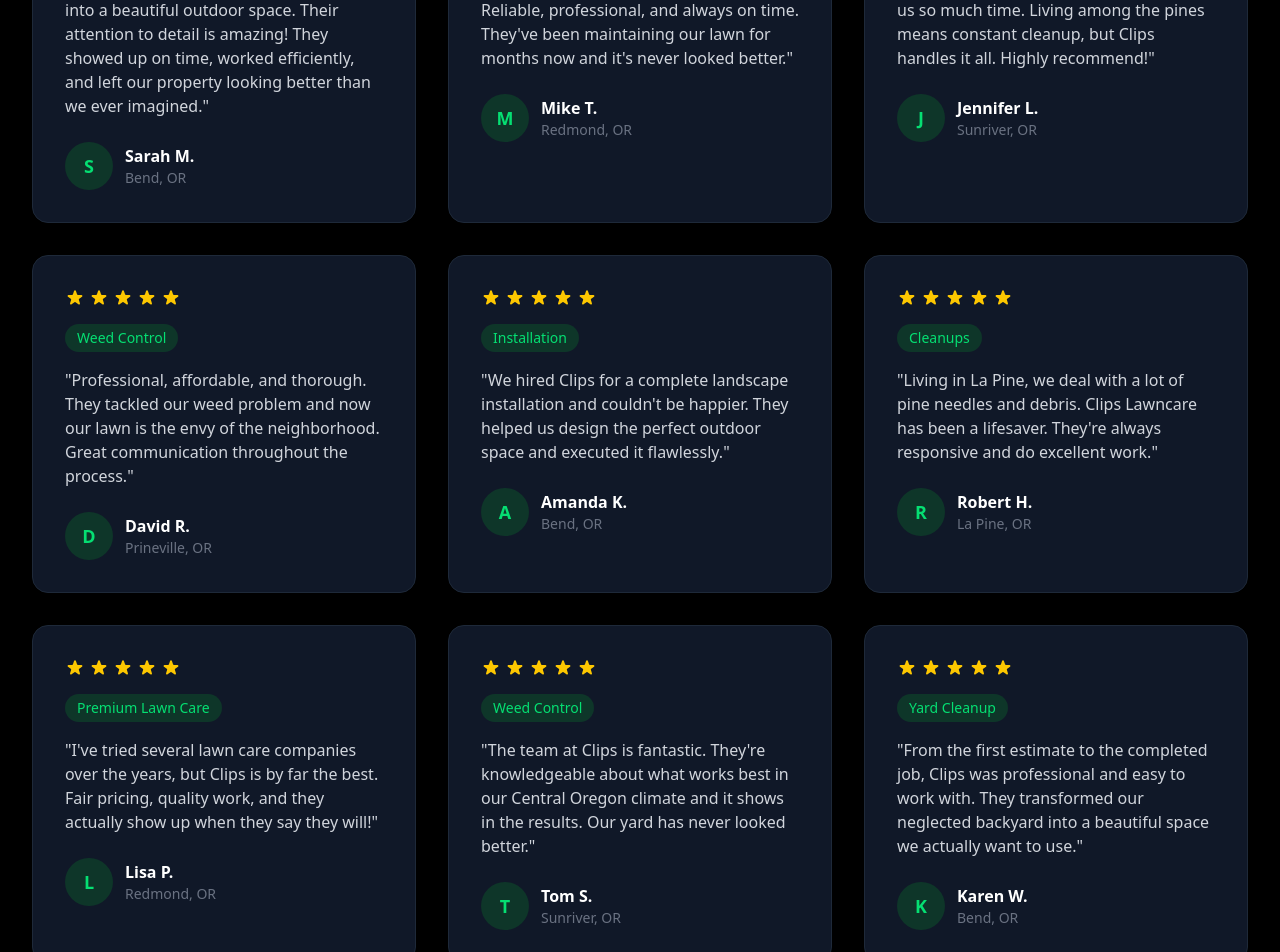
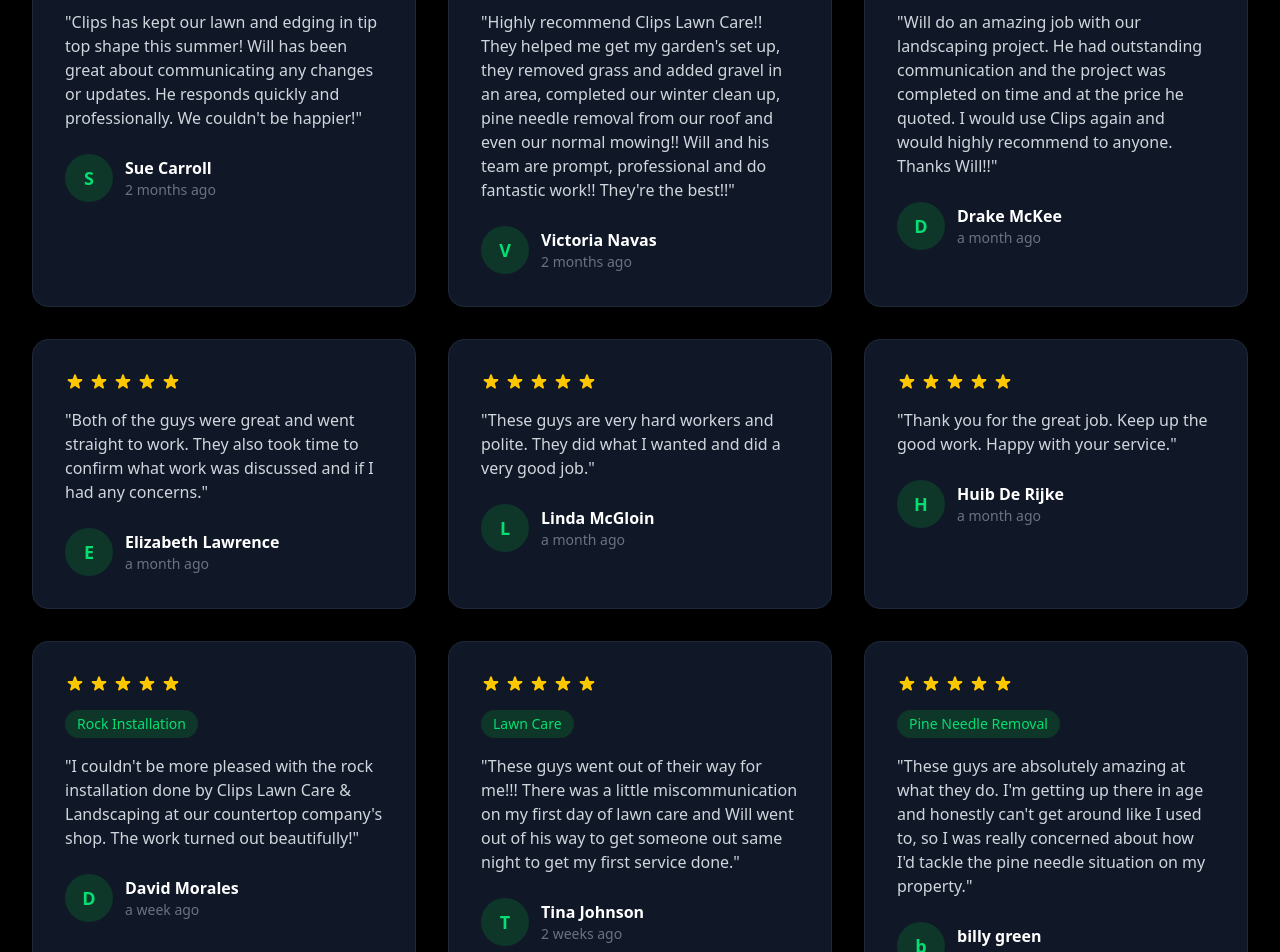
Before and after one commit to quandavis69/CLIPS, a Next.js app: page /testimonials in a window 1280 px wide. Shown: the part 780-1732 px from the top of the page. Built offline with nearby package versions, Linux system fonts and the light colour scheme; no server answers.

Commit message:
Replace sample testimonials with real Google reviews
Manually copied from the Clips Lawn Care Google Business Profile since
no Google Places API key is configured. Live API results (once
GOOGLE_PLACES_API_KEY/GOOGLE_PLACE_ID are set) still take priority over
this curated list.

```diff
--- a/src/app/page.tsx
+++ b/src/app/page.tsx
@@ -1,6 +1,7 @@
 import Link from "next/link";
 import Image from "next/image";
 import { getGooglePlaceReviews } from "@/lib/googleReviews";
+import { curatedGoogleReviews } from "@/data/googleReviews";
 
 const services = [
   {
@@ -55,29 +56,6 @@
   },
 ];
 
-// Used until GOOGLE_PLACES_API_KEY and GOOGLE_PLACE_ID are configured, or if
-// the Google Places API request fails.
-const fallbackTestimonials = [
-  {
-    name: "Sarah M.",
-    location: "Bend, OR",
-    text: "Clips transformed our overgrown yard into a beautiful outdoor space. Their attention to detail is amazing!",
-    rating: 5,
-  },
-  {
-    name: "Mike T.",
-    location: "Redmond, OR",
-    text: "Best lawn care service in Central Oregon. Reliable, professional, and always on time.",
-    rating: 5,
-  },
-  {
-    name: "Jennifer L.",
-    location: "Sunriver, OR",
-    text: "Their pine needle removal service saved us so much time. Highly recommend!",
-    rating: 5,
-  },
-];
-
 const trustBadges = [
   { title: "Licensed & Insured", icon: "shield" },
   { title: "Free Estimates", icon: "document" },
@@ -94,7 +72,12 @@
         text: review.text,
         rating: review.rating,
       }))
-    : fallbackTestimonials;
+    : curatedGoogleReviews.slice(0, 3).map((review) => ({
+        name: review.name,
+        location: review.relativeTime,
+        text: review.text,
+        rating: review.rating,
+      }));
 
   return (
     <div className="min-h-screen bg-black">
@@ -359,6 +342,15 @@
             <p className="text-gray-400 max-w-2xl mx-auto text-lg">
               Don&apos;t just take our word for it - hear from our satisfied customers throughout Central Oregon.
             </p>
+            <div className="flex items-center justify-center gap-2 mt-4 text-sm text-gray-400">
+              <svg className="w-4 h-4" viewBox="0 0 18 18">
+                <path fill="#4285F4" d="M17.64 9.2c0-.637-.057-1.251-.164-1.84H9v3.481h4.844c-.209 1.125-.843 2.078-1.796 2.717v2.258h2.908c1.702-1.567 2.684-3.874 2.684-6.615z" />
+                <path fill="#34A853" d="M9 18c2.43 0 4.467-.806 5.956-2.184l-2.908-2.258c-.806.54-1.837.86-3.048.86-2.344 0-4.328-1.584-5.036-3.711H.957v2.332C2.438 15.983 5.482 18 9 18z" />
+                <path fill="#FBBC05" d="M3.964 10.707c-.18-.54-.282-1.117-.282-1.707s.102-1.167.282-1.707V4.961H.957C.347 6.175 0 7.55 0 9s.348 2.825.957 4.039l3.007-2.332z" />
+                <path fill="#EA4335" d="M9 3.58c1.321 0 2.508.454 3.44 1.345l2.582-2.581C13.463.891 11.426 0 9 0 5.482 0 2.438 2.017.957 4.961L3.964 7.293C4.672 5.166 6.656 3.58 9 3.58z" />
+              </svg>
+              <span>Real reviews from Google</span>
+            </div>
           </div>
 
           <div className="grid md:grid-cols-3 gap-8">
--- a/src/app/testimonials/page.tsx
+++ b/src/app/testimonials/page.tsx
@@ -1,79 +1,12 @@
 import Link from "next/link";
 import type { Metadata } from "next";
 import { getGooglePlaceReviews } from "@/lib/googleReviews";
+import { curatedGoogleReviews } from "@/data/googleReviews";
 
 export const metadata: Metadata = {
   title: "Testimonials | Clips Lawncare - Customer Reviews",
   description: "See what our customers in Bend, Redmond, Sunriver, Prineville, and La Pine are saying about Clips Lawncare services.",
 };
-
-// Used until GOOGLE_PLACES_API_KEY and GOOGLE_PLACE_ID are configured, or if
-// the Google Places API request fails.
-const fallbackTestimonials = [
-  {
-    name: "Sarah M.",
-    location: "Bend, OR",
-    text: "Clips transformed our overgrown yard into a beautiful outdoor space. Their attention to detail is amazing! They showed up on time, worked efficiently, and left our property looking better than we ever imagined.",
-    rating: 5,
-    service: "Yard Cleanup",
-  },
-  {
-    name: "Mike T.",
-    location: "Redmond, OR",
-    text: "Best lawn care service in Central Oregon. Reliable, professional, and always on time. They've been maintaining our lawn for months now and it's never looked better.",
-    rating: 5,
-    service: "Premium Lawn Care",
-  },
-  {
-    name: "Jennifer L.",
-    location: "Sunriver, OR",
-    text: "Their pine needle removal service saved us so much time. Living among the pines means constant cleanup, but Clips handles it all. Highly recommend!",
-    rating: 5,
-    service: "Pine Needle Removal",
-  },
-  {
-    name: "David R.",
-    location: "Prineville, OR",
-    text: "Professional, affordable, and thorough. They tackled our weed problem and now our lawn is the envy of the neighborhood. Great communication throughout the process.",
-    rating: 5,
-    service: "Weed Control",
-  },
-  {
-    name: "Amanda K.",
-    location: "Bend, OR",
-    text: "We hired Clips for a complete landscape installation and couldn't be happier. They helped us design the perfect outdoor space and executed it flawlessly.",
-    rating: 5,
-    service: "Installation",
-  },
-  {
-    name: "Robert H.",
-    location: "La Pine, OR",
-    text: "Living in La Pine, we deal with a lot of pine needles and debris. Clips Lawncare has been a lifesaver. They're always responsive and do excellent work.",
-    rating: 5,
-    service: "Cleanups",
-  },
-  {
-    name: "Lisa P.",
-    location: "Redmond, OR",
-    text: "I've tried several lawn care companies over the years, but Clips is by far the best. Fair pricing, quality work, and they actually show up when they say they will!",
-    rating: 5,
-    service: "Premium Lawn Care",
-  },
-  {
-    name: "Tom S.",
-    location: "Sunriver, OR",
-    text: "The team at Clips is fantastic. They're knowledgeable about what works best in our Central Oregon climate and it shows in the results. Our yard has never looked better.",
-    rating: 5,
-    service: "Weed Control",
-  },
-  {
-    name: "Karen W.",
-    location: "Bend, OR",
-    text: "From the first estimate to the completed job, Clips was professional and easy to work with. They transformed our neglected backyard into a beautiful space we actually want to use.",
-    rating: 5,
-    service: "Yard Cleanup",
-  },
-];
 
 export default async function TestimonialsPage() {
   const googleData = await getGooglePlaceReviews();
@@ -87,12 +20,12 @@
         rating: review.rating,
         badge: null as string | null,
       }))
-    : fallbackTestimonials.map((testimonial) => ({
-        name: testimonial.name,
-        subtext: testimonial.location,
-        text: testimonial.text,
-        rating: testimonial.rating,
-        badge: testimonial.service as string | null,
+    : curatedGoogleReviews.map((review) => ({
+        name: review.name,
+        subtext: review.relativeTime,
+        text: review.text,
+        rating: review.rating,
+        badge: (review.service ?? null) as string | null,
       }));
 
   const averageRating = googleData?.rating ?? 5.0;
@@ -111,6 +44,15 @@
             <p className="text-xl text-green-100">
               Don&apos;t just take our word for it - hear from homeowners throughout Central Oregon who trust Clips Lawncare.
             </p>
+            <div className="flex items-center gap-2 mt-4 text-sm text-green-100">
+              <svg className="w-4 h-4" viewBox="0 0 18 18">
+                <path fill="#4285F4" d="M17.64 9.2c0-.637-.057-1.251-.164-1.84H9v3.481h4.844c-.209 1.125-.843 2.078-1.796 2.717v2.258h2.908c1.702-1.567 2.684-3.874 2.684-6.615z" />
+                <path fill="#34A853" d="M9 18c2.43 0 4.467-.806 5.956-2.184l-2.908-2.258c-.806.54-1.837.86-3.048.86-2.344 0-4.328-1.584-5.036-3.711H.957v2.332C2.438 15.983 5.482 18 9 18z" />
+                <path fill="#FBBC05" d="M3.964 10.707c-.18-.54-.282-1.117-.282-1.707s.102-1.167.282-1.707V4.961H.957C.347 6.175 0 7.55 0 9s.348 2.825.957 4.039l3.007-2.332z" />
+                <path fill="#EA4335" d="M9 3.58c1.321 0 2.508.454 3.44 1.345l2.582-2.581C13.463.891 11.426 0 9 0 5.482 0 2.438 2.017.957 4.961L3.964 7.293C4.672 5.166 6.656 3.58 9 3.58z" />
+              </svg>
+              <span>Real reviews from Google</span>
+            </div>
           </div>
         </div>
       </section>
--- /dev/null
+++ b/src/data/googleReviews.ts
@@ -0,0 +1,100 @@
+// Real Google reviews for Clips Lawn Care, copied over manually from the
+// business's Google Business Profile. Update this list by hand as new
+// reviews come in, or replace it with a live feed once GOOGLE_PLACES_API_KEY
+// and GOOGLE_PLACE_ID are configured (see src/lib/googleReviews.ts).
+export interface CuratedReview {
+  name: string;
+  rating: number;
+  text: string;
+  relativeTime: string;
+  service?: string;
+}
+
+export const curatedGoogleReviews: CuratedReview[] = [
+  {
+    name: "Sue Carroll",
+    rating: 5,
+    text: "Clips has kept our lawn and edging in tip top shape this summer! Will has been great about communicating any changes or updates. He responds quickly and professionally. We couldn't be happier!",
+    relativeTime: "2 months ago",
+    service: "Lawn Care",
+  },
+  {
+    name: "Victoria Navas",
+    rating: 5,
+    text: "Highly recommend Clips Lawn Care!! They helped me get my garden's set up, they removed grass and added gravel in an area, completed our winter clean up, pine needle removal from our roof and even our normal mowing!! Will and his team are prompt, professional and do fantastic work!! They're the best!!",
+    relativeTime: "2 months ago",
+    service: "Landscaping",
+  },
+  {
+    name: "Drake McKee",
+    rating: 5,
+    text: "Will do an amazing job with our landscaping project. He had outstanding communication and the project was completed on time and at the price he quoted. I would use Clips again and would highly recommend to anyone. Thanks Will!!",
+    relativeTime: "a month ago",
+    service: "Landscape Installation",
+  },
+  {
+    name: "Elizabeth Lawrence",
+    rating: 5,
+    text: "Both of the guys were great and went straight to work. They also took time to confirm what work was discussed and if I had any concerns.",
+    relativeTime: "a month ago",
+  },
+  {
+    name: "Linda McGloin",
+    rating: 5,
+    text: "These guys are very hard workers and polite. They did what I wanted and did a very good job.",
+    relativeTime: "a month ago",
+  },
+  {
+    name: "Huib De Rijke",
+    rating: 5,
+    text: "Thank you for the great job. Keep up the good work. Happy with your service.",
+    relativeTime: "a month ago",
+  },
+  {
+    name: "David Morales",
+    rating: 5,
+    text: "I couldn't be more pleased with the rock installation done by Clips Lawn Care & Landscaping at our countertop company's shop. The work turned out beautifully!",
+    relativeTime: "a week ago",
+    service: "Rock Installation",
+  },
+  {
+    name: "Tina Johnson",
+    rating: 5,
+    text: "These guys went out of their way for me!!! There was a little miscommunication on my first day of lawn care and Will went out of his way to get someone out same night to get my first service done.",
+    relativeTime: "2 weeks ago",
+    service: "Lawn Care",
+  },
+  {
+    name: "billy green",
+    rating: 5,
+    text: "These guys are absolutely amazing at what they do. I'm getting up there in age and honestly can't get around like I used to, so I was really concerned about how I'd tackle the pine needle situation on my property.",
+    relativeTime: "2 weeks ago",
+    service: "Pine Needle Removal",
+  },
+  {
+    name: "Wanda Adrian",
+    rating: 5,
+    text: "Clips lawn care was very perfect in the job they did my yard was beautiful after they got done I was very happy with the job they did.",
+    relativeTime: "a week ago",
+    service: "Lawn Care",
+  },
+  {
+    name: "conrad eggert",
+    rating: 5,
+    text: "I know Will personally (the owner) I had him do a cleanup at my parents house and it looks great!",
+    relativeTime: "a week ago",
+    service: "Cleanup",
+  },
+  {
+    name: "Jim Remolds",
+    rating: 5,
+    text: "Good guys, good work.",
+    relativeTime: "a week ago",
+  },
+  {
+    name: "Carrie Carney",
+    rating: 5,
+    text: "Quick response. Professional. Personable.",
+    relativeTime: "2 days ago",
+  },
+];
```
